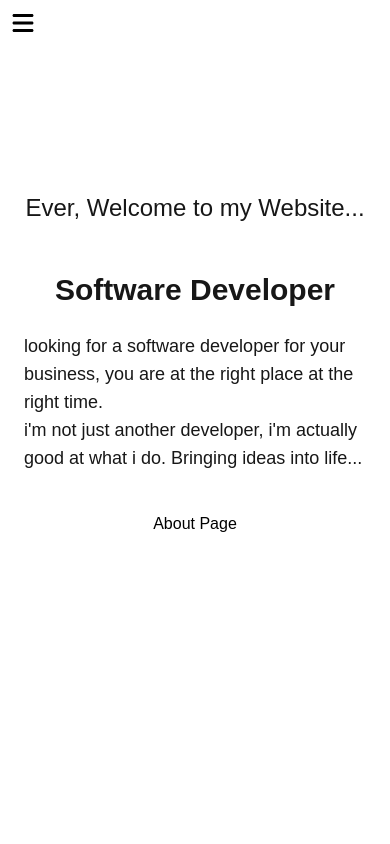
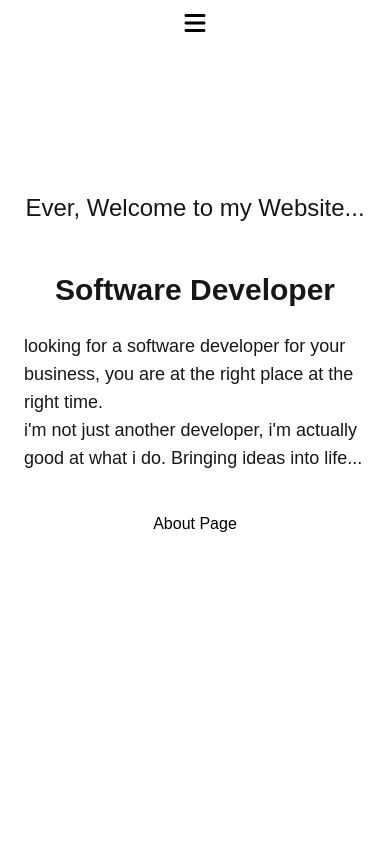
Before and after one commit to focusgabriel/-Checkpoint-Next-JS, a Next.js app: page / in a window 390 px wide. Shown: the top 844 px of the page. Built offline with nearby package versions, Linux system fonts and the light colour scheme.

Commit message:
positioned the navs to the center

```diff
--- a/components/navbar.tsx
+++ b/components/navbar.tsx
@@ -22,7 +22,7 @@ export default function Navbar(){
     return(
         <div>
 
-            <nav className={ `${hasScrolled && 'bg-[#000080] backdrop-blur-[8px] transition-all duration-500 lg:py-2'} navbar flex mb-12 justify-between mx-auto text-white transition-all duration-500 lg:fixed lg:top-0 lg:inset-x-0 `}>
+            <nav className={ `${hasScrolled && 'bg-[#000080] backdrop-blur-[8px] transition-all duration-500 lg:py-2'} navbar flex mb-12 justify-center mx-auto text-white transition-all duration-500 lg:fixed lg:top-0 lg:inset-x-0 `}>
                 {/* <Link href="/"><Image src="/welcome.png" alt="logo" width={100} height={80}  /></Link> */}
                 <ul className="lg:flex hidden justify-around align-center text-center gap-8 text-white p-6 space-x-8">
                     <Link href="/"><li>Home . </li></Link>
```
